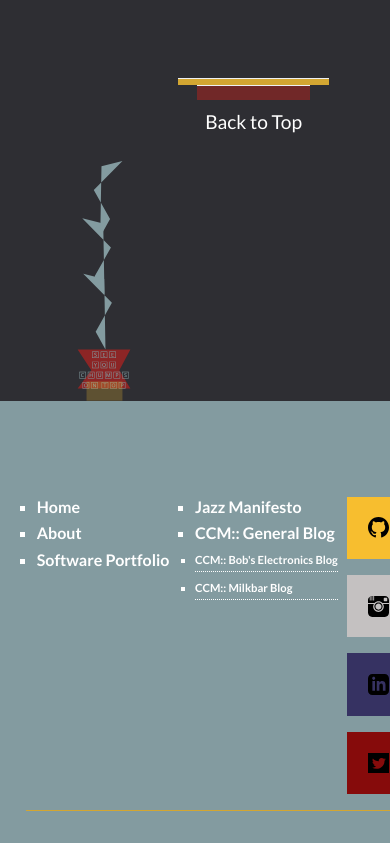
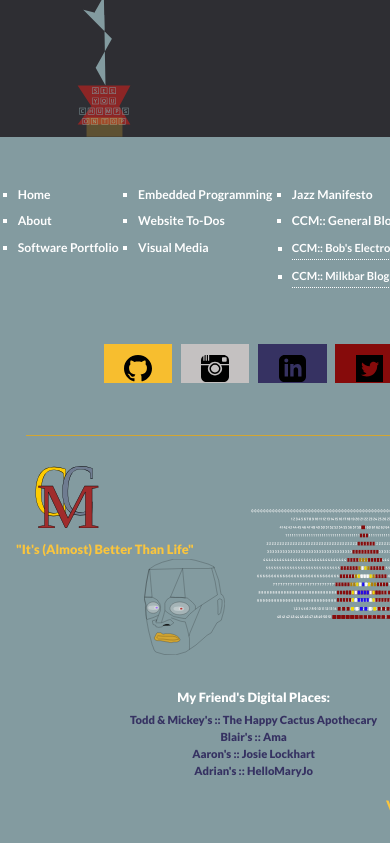
Before and after one commit to Unearthlyglow/CCM_Website, a SvelteKit app: page / in a window 390 px wide. Shown: the part 1140-1983 px from the top of the page. Built offline with nearby package versions, Linux system fonts and the light colour scheme.

Commit message:
footer reworked

```diff
--- a/src/routes/+layout.svelte
+++ b/src/routes/+layout.svelte
@@ -15,6 +15,7 @@
 	import linked from '$lib/images/linked.svg';
 	import TwitterLogo from '$lib/images/Twitter-Logo.svg';
 	import IgLogo from '$lib/images/Ig-logo.svg';
+	import kryten from '$lib/images/kryten2.svg';
 	import Body from '$lib/Body.svelte';
 </script>
 
@@ -46,6 +47,7 @@
 		<li role="list" dir="rtl">
 			<p class="tab-intact" aria-haspopup="listbox">Writing</p>
 			<ul role="listbox">
+				<img class="header--tab--picture" src={kryten} alt="Kryten" />
 				<li><a href="/jazz-manifesto/#body">Jazz Manifesto</a></li>
 				<li>
 					<a href="https://unearthlyglow.github.io/CCMBlog/" target="_blank"
@@ -94,6 +96,17 @@
 				</a>
 			</ul>
 			<ul>
+				<a href="/embedded/#body">
+					<li>Embedded Programming</li>
+				</a>
+				<a href="/todos/#body">
+					<li>Website To-Dos</li>
+				</a>
+				<a href="/visual/#body">
+					<li>Visual Media</li>
+				</a>
+			</ul>
+			<ul>
 				<a href="/jazz-manifesto/#body">
 					<li>Jazz Manifesto</li>
 				</a>
@@ -104,7 +117,8 @@
 				<li data-tooltip="Nooo, not yet!">CCM:: Bob's Electronics Blog</li>
 				<li data-tooltip=" Double Nooo, not yet!">CCM:: Milkbar Blog</li>
 			</ul>
-
+			<img class="building-logo" alt="The project logo" src={footerLogo} />
+		</div>
 		<div class="footer--iconss">
 			<a
 				href="https://github.com/Unearthlyglow"
@@ -137,9 +151,6 @@
 			>
 		</div>
 
-			<img class="building-logo" alt="The project logo" src={footerLogo} />
-		</div>
-
 		<div class="below--footer">
 			<hr class="footer--hr" />
 
@@ -147,6 +158,7 @@
 				<div>
 					<img class="CCM-letters" src={CCMLetters} alt="CCM Letters" />
 					<p class="footer--quote">"It's (Almost) Better Than Life"</p>
+					<img class="footer--kryten" src={kryten} alt="Kryten" />
 				</div>
 
 				<img class="footer--fire" src={fire} alt="CCM Letters" />
@@ -254,13 +266,13 @@
 	}
 
 	ul[role='listbox'] {
-		background-color: #d3a632;
+		background-color: rgb(239, 239, 196);
 		box-shadow: 10px 5px 5px rgba(0, 0, 0, 0.98);
 		border: none;
 		text-align: center;
 
 		& a {
-			font-size: 1rem;
+			font-size: 0.87rem;
 			color: rgb(13, 81, 90);
 		}
 	}
@@ -280,15 +292,17 @@
 
 	.footer {
 		background-color: #839ba0;
-		padding-top: 5rem;
+		padding-top: 3rem;
 	}
 
 	.footer--above {
-		margin: 1rem;
 		display: flex;
-		flex-direction: row;
 		justify-content: space-around;
 		line-height: 1.3rem;
+	}
+
+	.footer--above > ul > a > li {
+		font-size: 0.9rem;
 	}
 
 	.footer--footloose {
@@ -296,9 +310,7 @@
 		font-weight: 900;
 		display: flex;
 		flex-direction: column;
-		align-content: flex-end;
 		align-items: center;
-		justify-content: flex-end;
 	}
 
 	.footer--friends {
@@ -335,11 +347,17 @@
 		justify-content: space-between;
 	}
 
+	.footer--kryten {
+		display: block;
+		height: 8rem;
+		margin-left: 8rem;
+		transform: translateY(-1.5rem);
+	}
+
 	.footer--quote {
 		font-size: 0.8rem;
 		font-weight: 800;
 		color: #fac53d;
-		margin-top: 2rem;
 		display: inline-block;
 	}
 
@@ -348,7 +366,7 @@
 	}
 
 	.building-logo {
-		height: 6rem;
+		height: 13rem;
 		padding-right: 1rem;
 	}
 
@@ -418,6 +436,9 @@
 	}
 
 	.footer--iconss {
+		text-align: center;
+		font-size: 3rem;
+		padding: 1rem;
 	}
 
 	@media only screen and (max-width: 800px) {
@@ -426,18 +447,33 @@
 			max-width: 10rem;
 		}
 
-		.footer--iconss {
-			display: grid;
-			grid-gap: 1rem;
+		.footer--icons {
+			height: 1.7rem;
 		}
 
+		.footer--iconss {
+			text-align: center;
+			font-size: 2rem;
+		}
+
+		.building-logo {
+			height: 6rem;
+			padding-right: 1rem;
+		}
 		.footer--fire {
 			width: 15rem;
 			height: 15rem;
 		}
 
+		.footer--kryten {
+			display: block;
+			height: 6rem;
+			margin-left: 8rem;
+			transform: translateY(-1.5rem);
+		}
+
 		.footer--above > ul > a > li {
-			font-size: 1rem;
+			font-size: 0.76rem;
 		}
 	}
 </style>
--- a/src/routes/+page.svelte
+++ b/src/routes/+page.svelte
@@ -1,12 +1,13 @@
 <script>
+
+
 </script>
 
 <h1><span>W</span>elcome Home</h1>
 <div class="paragraph">
-	<p>
-		Hello, sorry for the lack of content at the moment but this website is still being tooled up.
-		Just go ahead and peruse through the website, it's just what curious people do.
-	</p>
+
+
+
 </div>
 
 <style>
```
Also changed, not shown: src/lib/images/kryten2.svg (added). Lines whose indentation alone changed are shown as unchanged.
